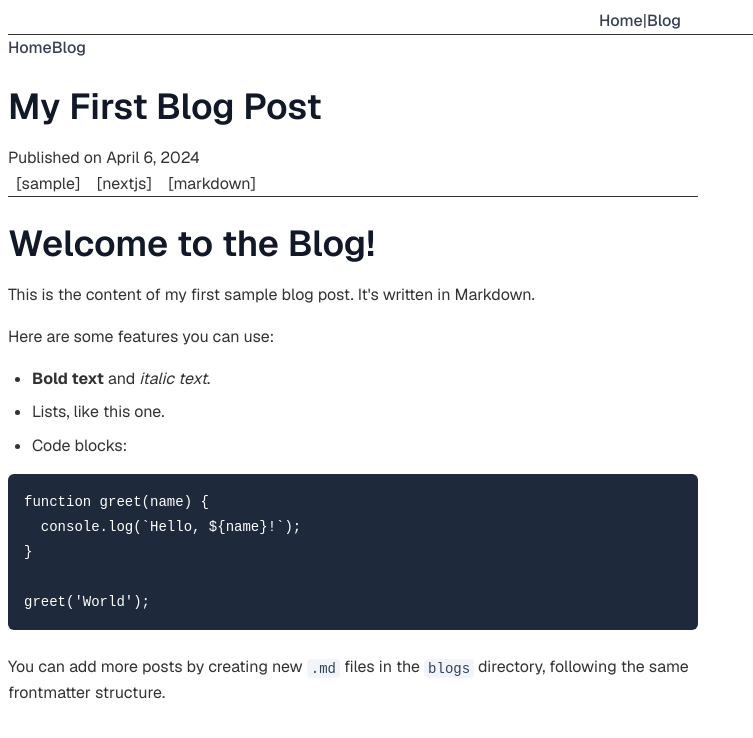
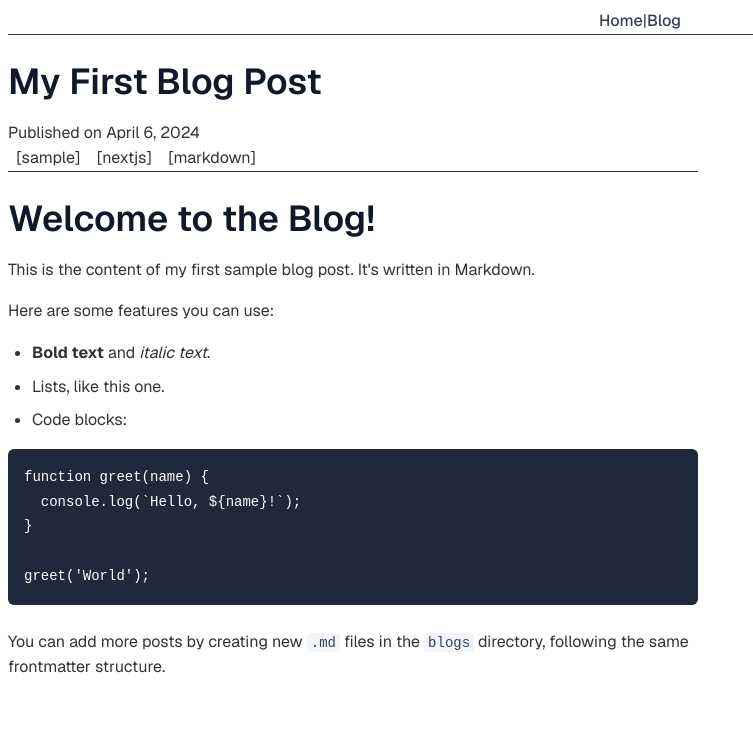
Before and after one commit to sudarshansivakumar/personal-blog, a Next.js app: page /blog/sample-post in a window 1280 px wide. Shown: the top 738 px of the page, without its empty margins (0-753 px from the left). Built offline with nearby package versions, Linux system fonts and the light colour scheme.

Commit message:
Removing extra nav

```diff
--- a/src/app/blog/[slug]/page.tsx
+++ b/src/app/blog/[slug]/page.tsx
@@ -63,17 +63,6 @@ export default async function BlogPostPage({ params }: Props) {
 
   return (
     <div className="max-w-4xl mx-auto px-4 py-8">
-      <header className="flex justify-start mb-8">
-        <nav className="flex space-x-6">
-          <Link href="/" className="text-lg font-semibold hover:underline">
-            Home
-          </Link>
-          <Link href="/blog" className="text-lg font-semibold hover:underline">
-            Blog
-          </Link>
-        </nav>
-      </header>
-
       <article className="prose prose-lg max-w-none prose-headings:font-semibold prose-a:text-blue-600 hover:prose-a:text-blue-800 prose-code:before:content-none prose-code:after:content-none prose-code:font-normal prose-code:bg-gray-100 prose-code:px-1 prose-code:py-0.5 prose-code:rounded">
         <header className="mb-8 border-b pb-4">
           <h1 className="text-4xl font-bold mb-2 !mt-0">{post.title}</h1>
--- a/src/app/blog/page.tsx
+++ b/src/app/blog/page.tsx
@@ -19,17 +19,6 @@ export default function BlogListPage() {
 
   return (
     <div className="max-w-4xl mx-auto px-4 py-8">
-      <header className="flex justify-start mb-8">
-        <nav className="flex space-x-6">
-          <Link href="/" className="text-lg font-semibold hover:underline">
-            Home
-          </Link>
-          <Link href="/blog" className="text-lg font-semibold hover:underline">
-            Blog
-          </Link>
-        </nav>
-      </header>
-
       <main>
         <h1 className="text-4xl font-bold mb-8 mt-0">Blog Posts</h1>
 
```
